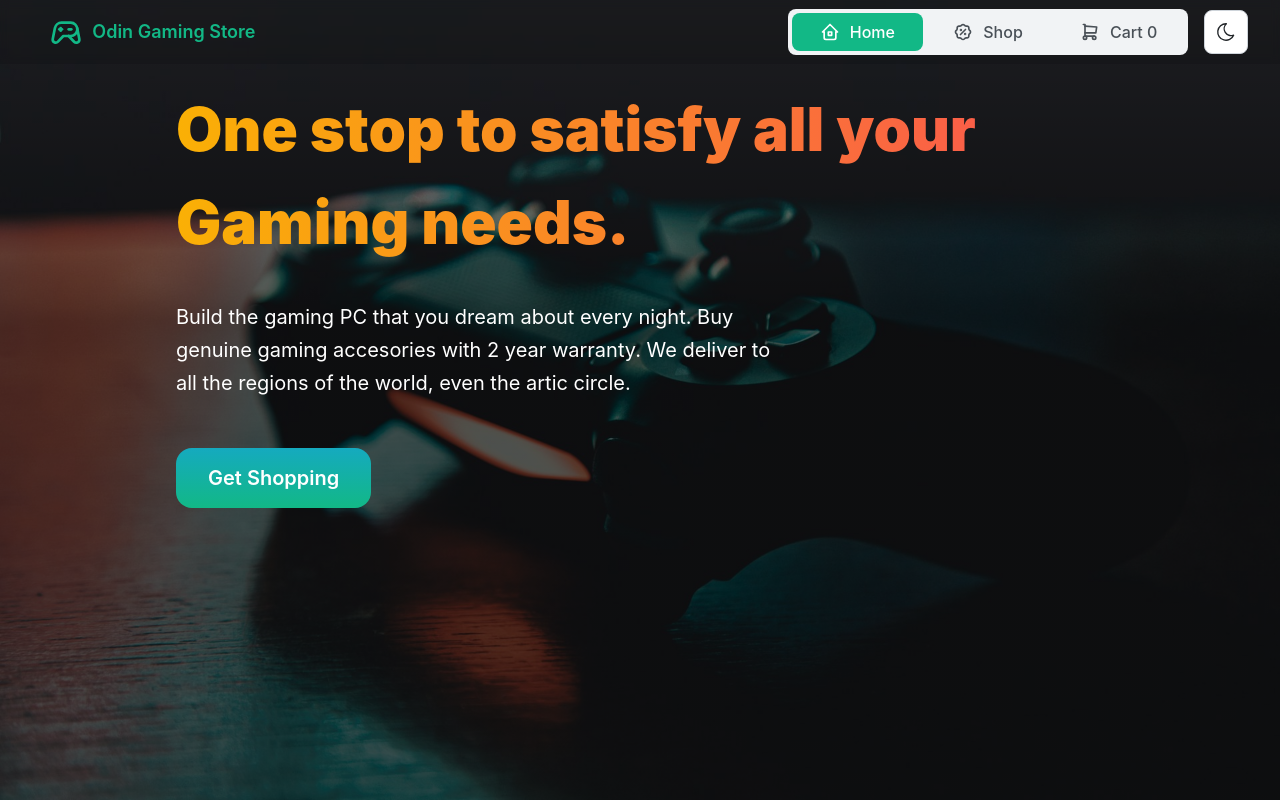
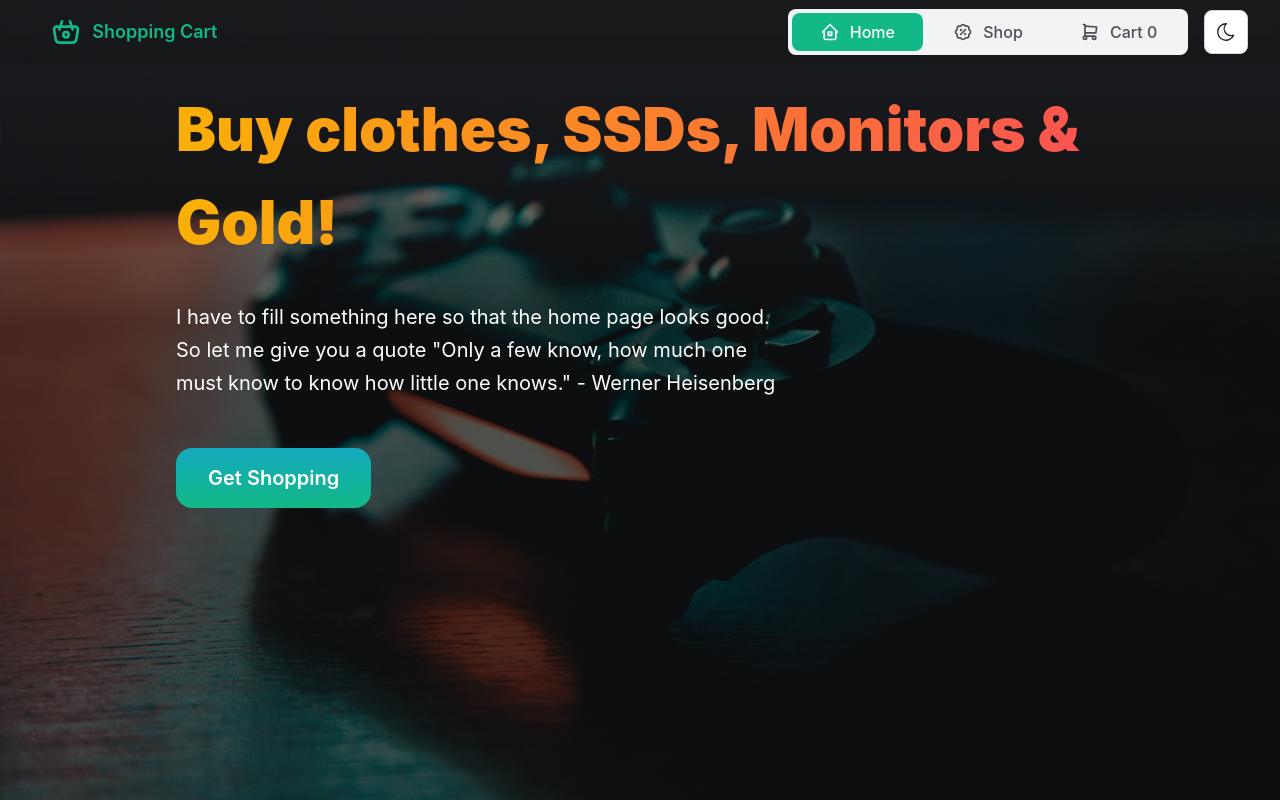
Before and after one commit to rajesh-sv/odin-shopping-cart, a React (Vite) app: page /home in a window 1280 px wide. Built offline with nearby package versions, Linux system fonts and the light colour scheme; no server answers.

Commit message:
Fix typos in header and hero text

```diff
--- a/src/components/Cart.tsx
+++ b/src/components/Cart.tsx
@@ -71,7 +71,7 @@ function Cart({
           <Table.Td></Table.Td>
           <Table.Td></Table.Td>
           <Table.Th>Total Amount</Table.Th>
-          <Table.Td>{Math.round(totalAmt * 100) / 100}</Table.Td>
+          <Table.Td>{`$${Math.round(totalAmt * 100) / 100}`}</Table.Td>
         </Table.Tfoot>
       </Table>
     </ScrollArea>
--- a/src/components/Header.tsx
+++ b/src/components/Header.tsx
@@ -1,6 +1,6 @@
 import { Button, Group, Overlay, SegmentedControl, Center } from "@mantine/core"
 import {
-  IconDeviceGamepad2,
+  IconBasket,
   IconHome2,
   IconRosetteDiscount,
   IconShoppingCart,
@@ -19,9 +19,9 @@ function Header({ page, cartCount }: { page: string; cartCount: number }) {
             variant="subtle"
             component={Link}
             to="/home"
-            leftSection={<IconDeviceGamepad2 size={32} />}
+            leftSection={<IconBasket size={32} />}
           >
-            Odin Gaming Store
+            Shopping Cart
           </Button>
           <SegmentedControl
             color="teal"
--- a/src/components/Home.tsx
+++ b/src/components/Home.tsx
@@ -18,13 +18,13 @@ export function Home() {
             variant="gradient"
             gradient={{ from: "yellow", to: "red", deg: 90 }}
           >
-            One stop to satisfy all your Gaming needs.
+            Buy clothes, SSDs, Monitors & Gold!
           </Text>
         </Title>
         <Text className={classes.description} size="xl" mt="xl">
-          Build the gaming PC that you dream about every night. Buy genuine
-          gaming accesories with 2 year warranty. We deliver to all the regions
-          of the world, even the artic circle.
+          I have to fill something here so that the home page looks good. So let
+          me give you a quote "Only a few know, how much one must know to know
+          how little one knows." - Werner Heisenberg
         </Text>
 
         <Button
```
